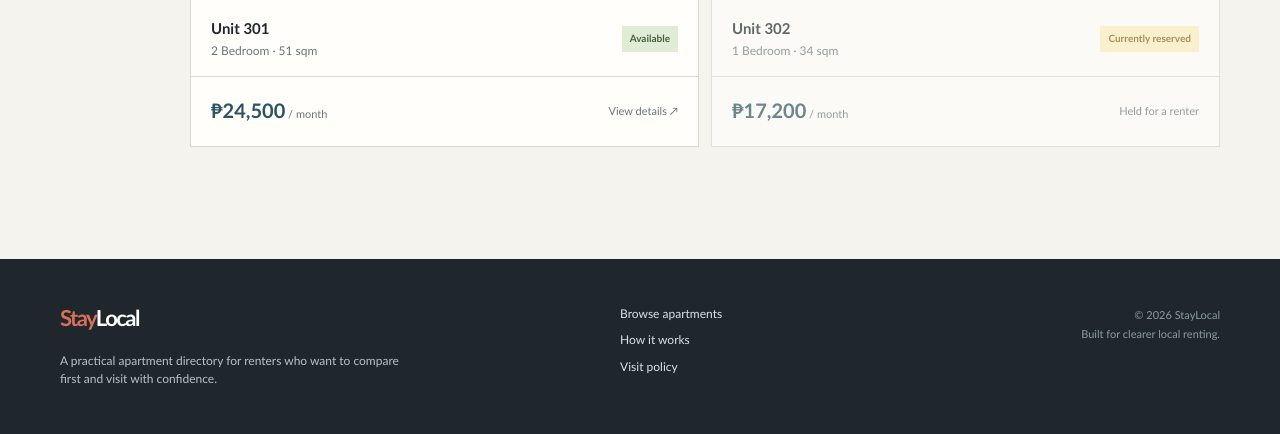
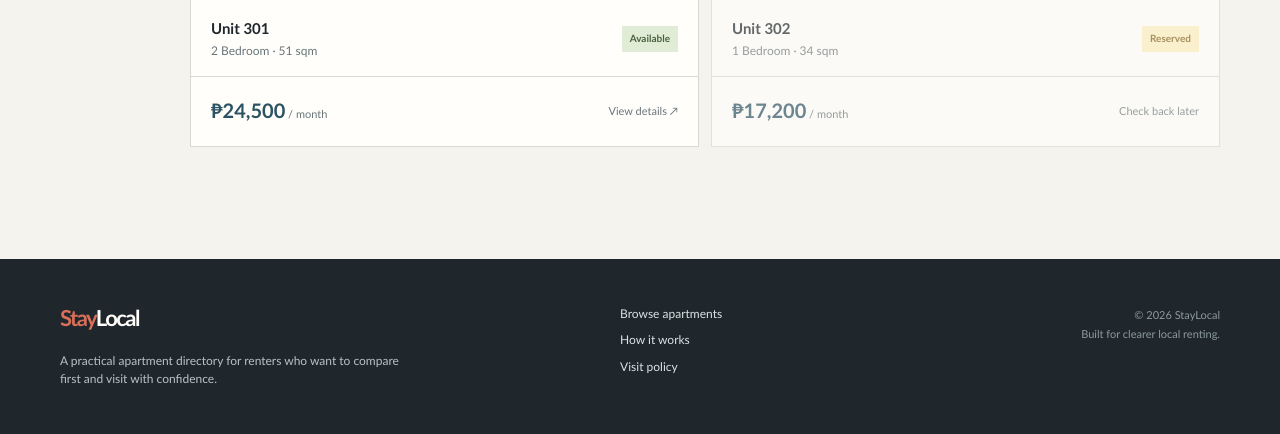
Before and after one commit to waltersterling2020-sys/staylocal_progress, a PHP site: page /apartment.php?id=1 in a window 1280 px wide. Shown: the part 1719-2153 px from the top of the page. Run offline with PHP 8.4, Linux system fonts and the light colour scheme; data comes from the database, SQL or seed files in the repository.

```diff
--- a/apartment.php
+++ b/apartment.php
@@ -103,15 +103,13 @@ require __DIR__ . '/partials/header.php';
                                             <p class="unit-type"><?= e($unit['unit_type']) ?> · <?= (int) $unit['size_sqm'] ?> sqm</p>
                                         </div>
                                         <div class="unit-status <?= unitStatusClass((string) $unit['status']) ?>">
-                                            <?= e(unitStatusLabel((string) $unit['status'], true)) ?>
+                                            <?= e(unitStatusLabel((string) $unit['status'])) ?>
                                         </div>
                                     </div>
                                     <div class="unit-card-bottom">
                                         <span class="unit-price"><?= pesos((float) $unit['monthly_rent']) ?><small> / month</small></span>
                                         <?php if ($unit['status'] === 'available'): ?>
                                             <span class="unit-note">View details ↗</span>
-                                        <?php elseif ($unit['status'] === 'reserved'): ?>
-                                            <span class="unit-note">Held for a renter</span>
                                         <?php else: ?>
                                             <span class="unit-note">Check back later</span>
                                         <?php endif; ?>
--- a/config/database.php
+++ b/config/database.php
@@ -60,12 +60,12 @@ function unitStatusClass(string $status): string
     };
 }
 
-function unitStatusLabel(string $status, bool $long = false): string
+function unitStatusLabel(string $status): string
 {
     return match ($status) {
         'available' => 'Available',
-        'reserved' => $long ? 'Currently reserved' : 'Reserved',
-        'occupied' => $long ? 'Currently occupied' : 'Occupied',
+        'reserved' => 'Reserved',
+        'occupied' => 'Occupied',
         default => ucfirst($status),
     };
 }
--- a/unit.php
+++ b/unit.php
@@ -125,7 +125,7 @@ require __DIR__ . '/partials/header.php';
                         <a href="visit.php?unit_id=<?= (int)$unit['id'] ?>" class="button button-light full-width secondary-action">Schedule in-person visit</a>
                         <p class="visit-disclaimer">Reserve online, then schedule your viewing. Final contract signing is completed in person.</p>
                     <?php else: ?>
-                        <button class="button button-disabled full-width" disabled><?= e(unitStatusLabel((string) $unit['status'], true)) ?></button>
+                        <button class="button button-disabled full-width" disabled><?= e(unitStatusLabel((string) $unit['status'])) ?></button>
                     <?php endif; ?>
                 </div>
             </aside>
```
Also changed, not shown: assets/uploads/apartments/apartment-a73bd9d8f850dfd5.jpg (deleted).
